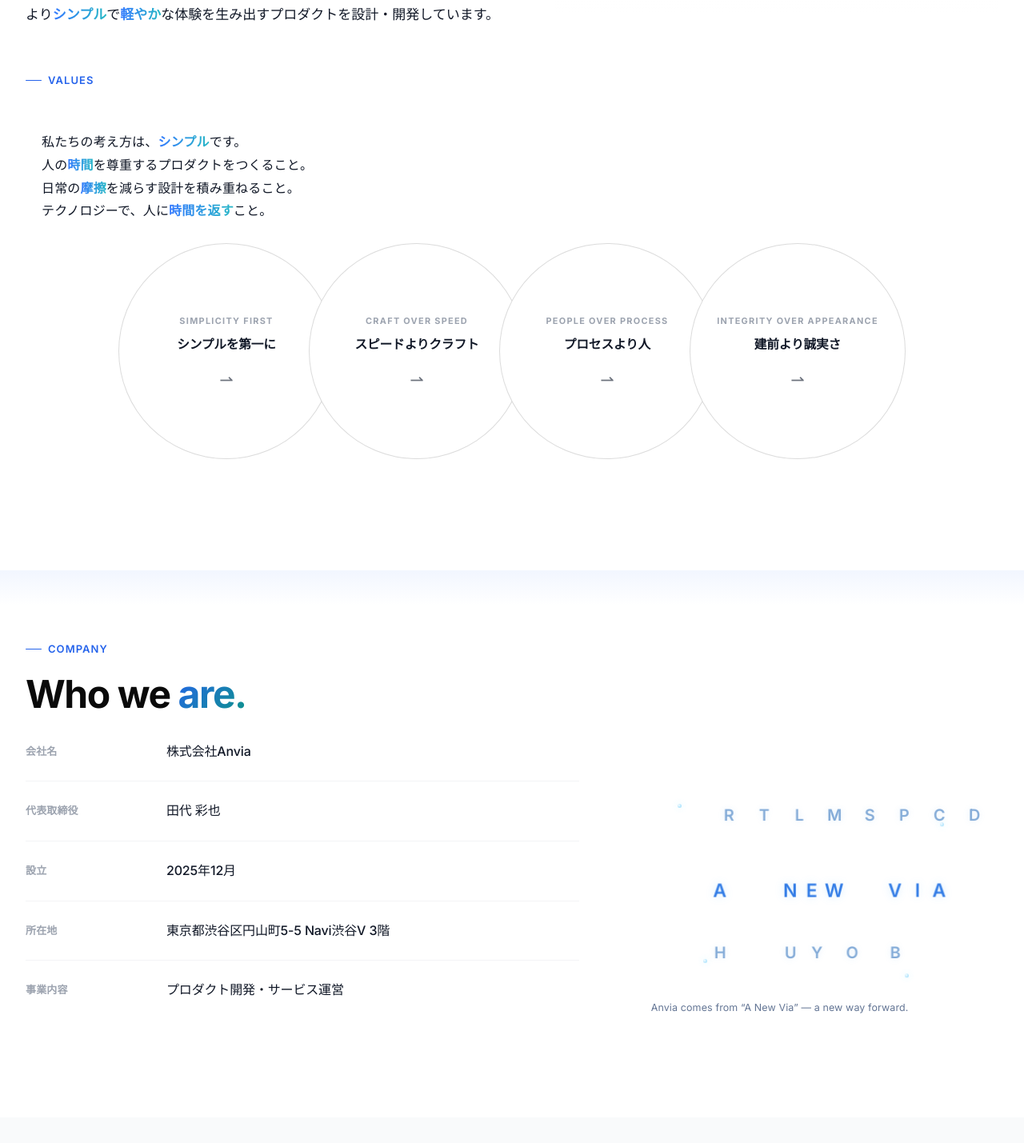
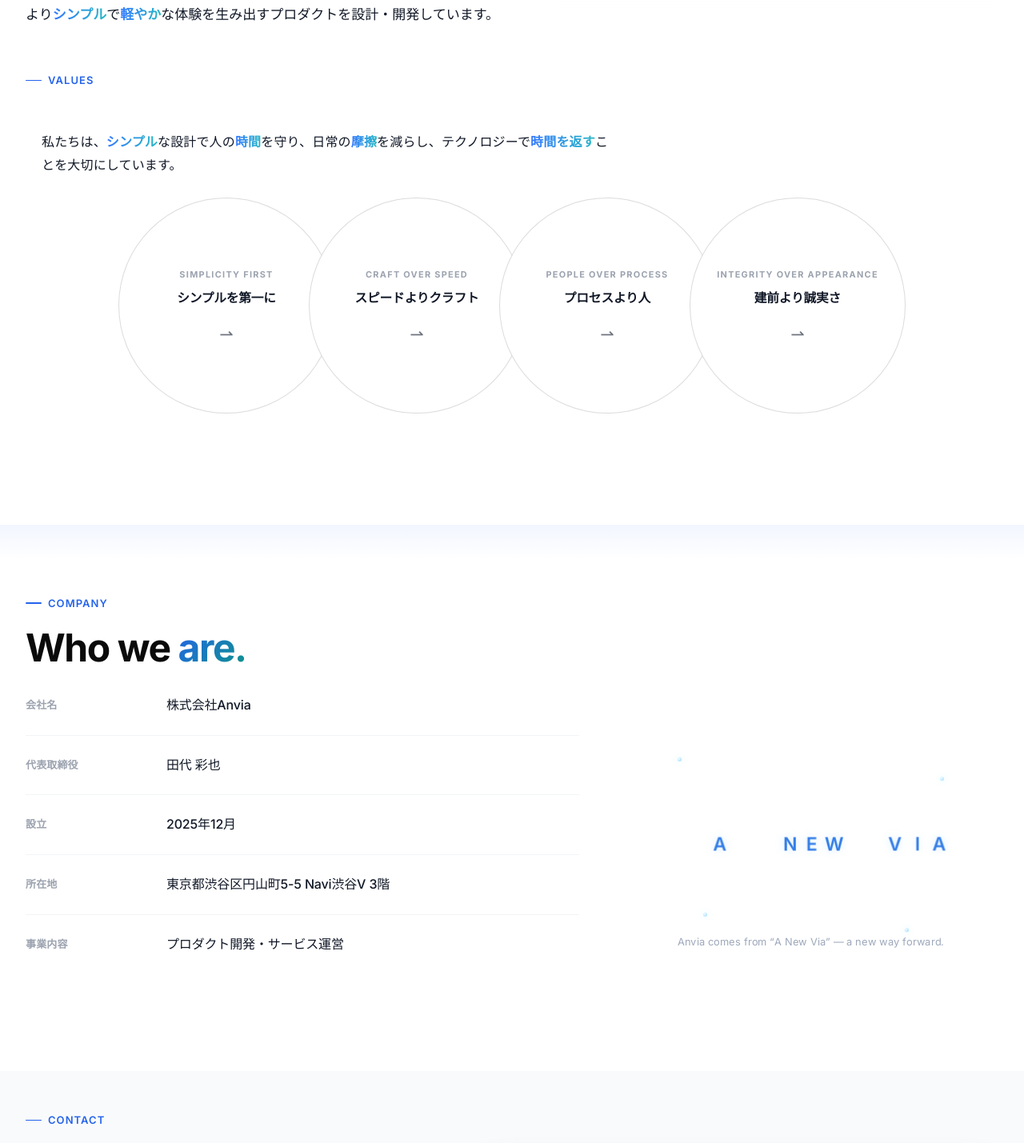
Before and after one commit to Anvia-a/anvia-corporate, a Next.js app: page / in a window 1280 px wide. Shown: the part 3492-4921 px from the top of the page at 80% size. Built offline with nearby package versions, Linux system fonts and the light colour scheme.

Commit message:
Missionの黒丸反応を即応化し、Values文を1文に簡潔化し、Company右アニメーションのA NEW VIA時のノイズ削除と説明文演出を改善しました。

```diff
--- a/components/Company.module.css
+++ b/components/Company.module.css
@@ -115,6 +115,7 @@
     color: rgba(78, 134, 198, 0.68);
     font-size: clamp(0.9rem, 1.55vw, 1.4rem);
     text-shadow: 0 0 8px rgba(102, 170, 232, 0.18);
+    animation-name: glyphTimelineExtra;
 }
 
 .c1 {
@@ -242,6 +243,78 @@
 .e11 { --x0: 40%; --y0: 88%; --xw1: 24%; --yw1: 70%; --xw2: 18%; --yw2: 48%; --xa: 50%; --ya: 68%; --xb: 50%; --yb: 82%; --xn: 48%; --yn: 50%; --delay: 0.22s; }
 .e12 { --x0: 22%; --y0: 84%; --xw1: 16%; --yw1: 58%; --xw2: 26%; --yw2: 36%; --xa: 58%; --ya: 68%; --xb: 36%; --yb: 78%; --xn: 49.5%; --yn: 50%; --delay: 0.24s; }
 .e13 { --x0: 10%; --y0: 70%; --xw1: 22%; --yw1: 42%; --xw2: 40%; --yw2: 28%; --xa: 68%; --ya: 68%; --xb: 24%; --yb: 70%; --xn: 51%; --yn: 50%; --delay: 0.26s; }
+
+@keyframes glyphTimelineExtra {
+    0% {
+        left: var(--x0);
+        top: var(--y0);
+        opacity: 0;
+        filter: blur(4px);
+        transform: translate3d(-50%, -50%, -16px) rotate(-18deg) scale(0.82);
+    }
+
+    8% {
+        left: var(--x0);
+        top: var(--y0);
+        opacity: 0.72;
+        filter: blur(0.5px);
+        transform: translate3d(-50%, -50%, 6px) rotate(6deg) scale(0.92);
+    }
+
+    20% {
+        left: var(--xw1);
+        top: var(--yw1);
+        opacity: 0.8;
+        filter: blur(0);
+        transform: translate3d(-50%, -50%, 16px) rotate(112deg) scale(0.98);
+    }
+
+    34% {
+        left: var(--xw2);
+        top: var(--yw2);
+        opacity: 0.62;
+        transform: translate3d(-50%, -50%, -6px) rotate(228deg) scale(0.94);
+    }
+
+    46%, 60% {
+        left: var(--xa);
+        top: var(--ya);
+        opacity: 0;
+        filter: blur(1.2px);
+        transform: translate3d(-50%, -50%, 0) rotate(360deg) scale(0.8);
+    }
+
+    68% {
+        left: var(--xb);
+        top: var(--yb);
+        opacity: 0.58;
+        filter: blur(0.2px);
+        transform: translate3d(-50%, -50%, 2px) rotate(410deg) scale(0.92);
+    }
+
+    80% {
+        left: var(--xn);
+        top: var(--yn);
+        opacity: 0.26;
+        transform: translate3d(-50%, -50%, 8px) rotate(460deg) scale(0.82);
+    }
+
+    92% {
+        left: var(--xn);
+        top: var(--yn);
+        opacity: 0;
+        filter: blur(1px);
+        transform: translate3d(-50%, -50%, 12px) rotate(480deg) scale(0.78);
+    }
+
+    100% {
+        left: var(--x0);
+        top: var(--y0);
+        opacity: 0;
+        filter: blur(4px);
+        transform: translate3d(-50%, -50%, -16px) rotate(-18deg) scale(0.82);
+    }
+}
 
 @keyframes glyphTimeline {
     0% {
@@ -372,11 +445,84 @@
 
 .meaning {
     position: absolute;
-    left: 12%;
-    bottom: 12%;
-    font-size: 0.78rem;
+    left: 18%;
+    bottom: 18%;
+    max-width: 420px;
+    font-size: 0.8rem;
     letter-spacing: 0.01em;
-    color: rgba(55, 78, 118, 0.78);
+    color: rgba(55, 78, 118, 0.72);
+    line-height: 1.6;
+    white-space: nowrap;
+}
+
+.meaningChar {
+    display: inline-block;
+    opacity: 0.72;
+    transform: translateY(0) scale(1);
+    animation: meaningFlow 12.8s ease-in-out infinite;
+    animation-delay: calc(var(--i) * 0.024s);
+}
+
+@keyframes meaningFlow {
+    0%, 80% {
+        opacity: 0.68;
+        color: rgba(55, 78, 118, 0.72);
+        transform: translateY(0) scale(1);
+        text-shadow: none;
+    }
+
+    86%, 92% {
+        opacity: 0.96;
+        color: rgba(23, 61, 118, 0.92);
+        transform: translateY(-1px) scale(1.04);
+        text-shadow: 0 0 7px rgba(94, 195, 255, 0.26);
+    }
+
+    100% {
+        opacity: 0.7;
+        color: rgba(55, 78, 118, 0.72);
+        transform: translateY(0) scale(1);
+        text-shadow: none;
+    }
+}
+
+.meaningSpark {
+    position: absolute;
+    width: 4px;
+    height: 4px;
+    border-radius: 999px;
+    background: radial-gradient(circle at 35% 35%, #f4fcff 0%, #8ce5ff 60%, #42c8dd 100%);
+    box-shadow: 0 0 8px rgba(124, 226, 255, 0.46);
+    opacity: 0;
+    animation: meaningSparkBlink 12.8s ease-in-out infinite;
+}
+
+.meaningSparkA {
+    left: 56%;
+    top: -6px;
+}
+
+.meaningSparkB {
+    left: 88%;
+    top: 9px;
+    animation-delay: 0.16s;
+}
+
+@keyframes meaningSparkBlink {
+    0%, 84%, 100% {
+        opacity: 0;
+        transform: scale(0.7);
+    }
+
+    88% {
+        opacity: 0.85;
+        transform: scale(1);
+    }
+
+    92% {
+        opacity: 0;
+        transform: scale(1.2);
+    }
 }
 
 @media (max-width: 1000px) {
@@ -403,6 +549,9 @@
     .meaning {
         left: 6%;
         right: 6%;
+        bottom: 10%;
+        max-width: none;
+        white-space: normal;
     }
 }
 
--- a/components/Company.tsx
+++ b/components/Company.tsx
@@ -36,6 +36,8 @@ const extraLetters = [
     { ch: 'O', cls: styles.e12 },
     { ch: 'B', cls: styles.e13 },
 ];
+
+const meaningText = 'Anvia comes from “A New Via” — a new way forward.';
 
 export default function Company() {
     return (
@@ -82,7 +84,19 @@ export default function Company() {
                                 <span className={`${styles.spark} ${styles.sparkC}`} />
                                 <span className={`${styles.spark} ${styles.sparkD}`} />
 
-                                <p className={styles.meaning}>Anvia comes from “A New Via” — a new way forward.</p>
+                                <p className={styles.meaning} aria-label={meaningText}>
+                                    {meaningText.split('').map((char, i) => (
+                                        <span
+                                            key={`meaning-${i}`}
+                                            className={styles.meaningChar}
+                                            style={{ '--i': i } as React.CSSProperties}
+                                        >
+                                            {char === ' ' ? '\u00A0' : char}
+                                        </span>
+                                    ))}
+                                    <span className={`${styles.meaningSpark} ${styles.meaningSparkA}`} />
+                                    <span className={`${styles.meaningSpark} ${styles.meaningSparkB}`} />
+                                </p>
                             </div>
                         </div>
                     </AnimateOnScroll>
--- a/components/MissionValues.module.css
+++ b/components/MissionValues.module.css
@@ -50,7 +50,7 @@
     border-radius: 50%;
     background: rgba(7, 10, 15, 0.92);
     opacity: 0;
-    transition: opacity 0.16s ease;
+    transition: opacity 0.04s linear;
     pointer-events: none;
     z-index: 1;
 }
@@ -84,7 +84,7 @@
     z-index: 2;
     opacity: 0;
     clip-path: circle(0px at var(--mx) var(--my));
-    transition: opacity 0.16s ease, clip-path 0.08s linear;
+    transition: opacity 0.04s linear;
 }
 
 .missionTextWrap:hover .missionTextSpot {
--- a/components/MissionValues.tsx
+++ b/components/MissionValues.tsx
@@ -104,10 +104,7 @@ export default function MissionValues() {
 
                             <AnimateOnScroll delay={120}>
                                 <div className={styles.valuesStatement}>
-                                    <p>私たちの考え方は、<span className={styles.accentWord}>シンプル</span>です。</p>
-                                    <p>人の<span className={styles.accentWord}>時間</span>を尊重するプロダクトをつくること。</p>
-                                    <p>日常の<span className={styles.accentWord}>摩擦</span>を減らす設計を積み重ねること。</p>
-                                    <p>テクノロジーで、人に<span className={styles.accentWord}>時間を返す</span>こと。</p>
+                                    <p>私たちは、<span className={styles.accentWord}>シンプル</span>な設計で人の<span className={styles.accentWord}>時間</span>を守り、日常の<span className={styles.accentWord}>摩擦</span>を減らし、テクノロジーで<span className={styles.accentWord}>時間を返す</span>ことを大切にしています。</p>
                                 </div>
                             </AnimateOnScroll>
 
```
